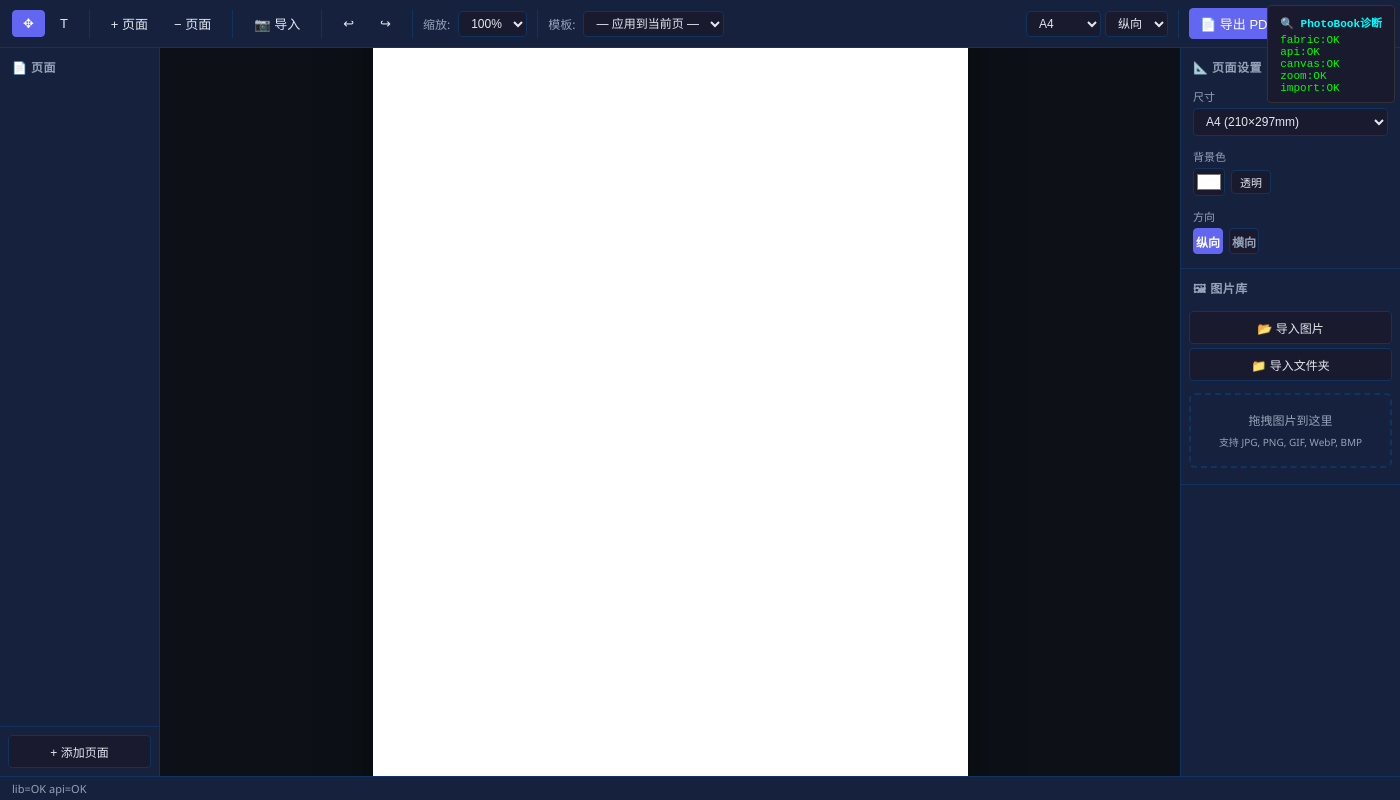
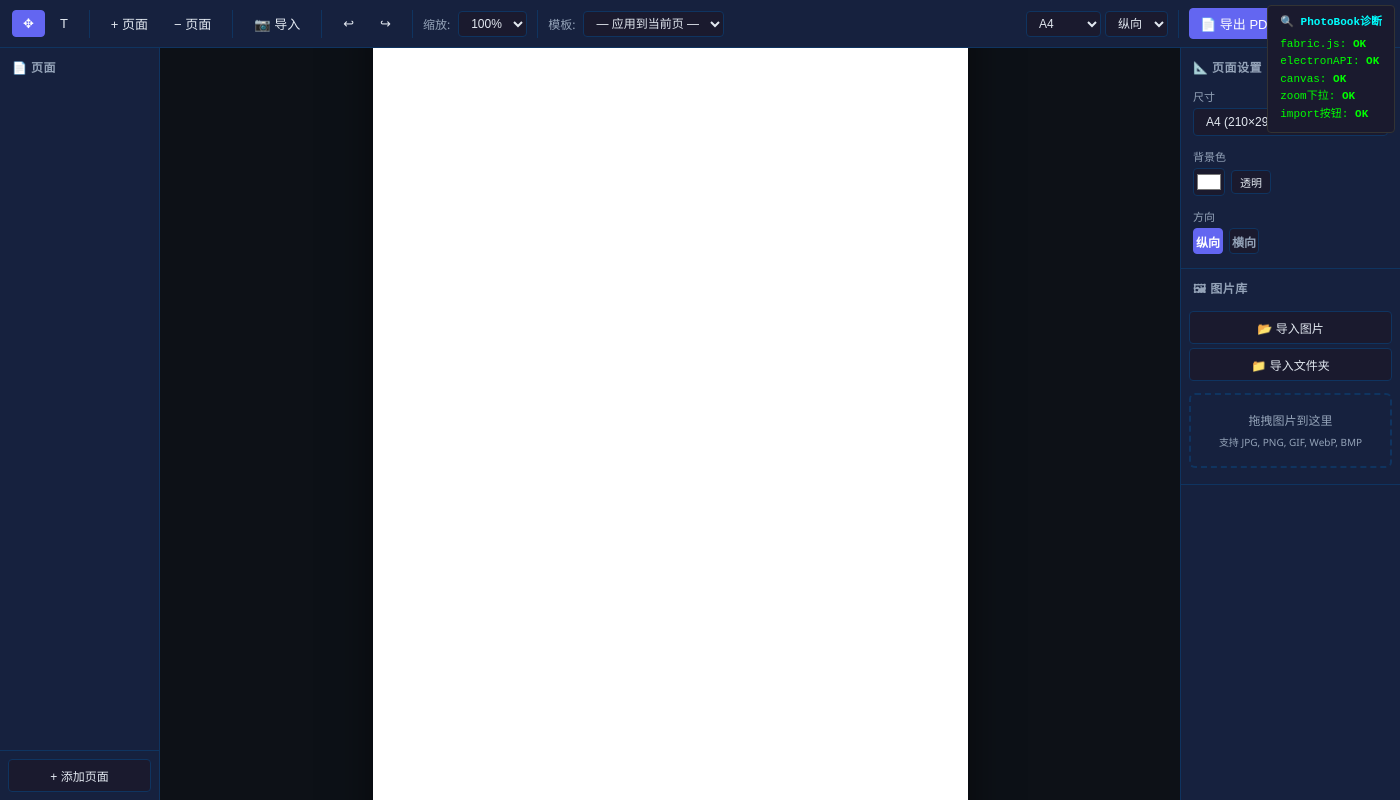
Before and after one commit to Annie-lp/photo-book-studio, an Electron app: page index.html in a window 1400 px wide. Drawn offline with Linux system fonts and the light colour scheme.

Commit message:
fix: run diagnostic after renderer.js so DOM and libs are ready

```diff
--- a/index.html
+++ b/index.html
@@ -267,20 +267,16 @@
     </div>
   </div>
 
-  <!-- Quick Diagnostic Panel -->
-  <div id="diag-panel" style="position:fixed;top:5px;right:5px;background:#1a1a2e;color:#0f0;border:1px solid #333;padding:8px 12px;font-size:11px;font-family:monospace;z-index:9999;border-radius:4px;max-width:300px;">
-    <div style="font-weight:bold;margin-bottom:4px;color:#0ff;">🔍 PhotoBook诊断</div>
-    <div id="diag-msg">检测中...</div>
-  </div>
+  <script src="src/renderer.js"></script>
 
-  <!-- Status Bar -->
-  <div id="status-bar">
-    <span id="status-text">就绪</span>
-    <span id="status-info"></span>
-  </div>
-
+  <!-- Diagnostic Panel (runs after renderer.js is loaded) -->
   <script>
   (function(){
+    var panel = document.createElement('div');
+    panel.id = 'diag-panel';
+    panel.style.cssText = 'position:fixed;top:5px;right:5px;background:#1a1a2e;color:#0f0;border:1px solid #333;padding:8px 12px;font-size:11px;font-family:monospace;z-index:99999;border-radius:4px;max-width:320px;line-height:1.6;';
+    panel.innerHTML = '<div style="font-weight:bold;margin-bottom:4px;color:#0ff;">🔍 PhotoBook诊断</div><div id="diag-msg">检测中...</div>';
+    document.body.appendChild(panel);
     var d = document.getElementById('diag-msg');
     var s = document.getElementById('status-text');
     var parts = [];
@@ -289,18 +285,15 @@
     var zoomOK = !!document.getElementById('zoom-select');
     var importOK = !!document.getElementById('btn-import-images');
     var canvasOK = !!document.getElementById('fabric-canvas');
-    parts.push('fabric:' + (libOK ? '<span style="color:#0f0">OK</span>' : '<span style="color:#f44">MISSING</span>'));
-    parts.push('api:' + (apiOK ? '<span style="color:#0f0">OK</span>' : '<span style="color:#f44">MISSING</span>'));
-    parts.push('canvas:' + (canvasOK ? '<span style="color:#0f0">OK</span>' : '<span style="color:#f44">MISSING</span>'));
-    parts.push('zoom:' + (zoomOK ? '<span style="color:#0f0">OK</span>' : '<span style="color:#f44">MISSING</span>'));
-    parts.push('import:' + (importOK ? '<span style="color:#0f0">OK</span>' : '<span style="color:#f44">MISSING</span>'));
+    parts.push('fabric.js: <b>' + (libOK ? '<span style="color:#0f0">OK</span>' : '<span style="color:#f44">MISSING</span>') + '</b>');
+    parts.push('electronAPI: <b>' + (apiOK ? '<span style="color:#0f0">OK</span>' : '<span style="color:#f44">MISSING</span>') + '</b>');
+    parts.push('canvas: <b>' + (canvasOK ? '<span style="color:#0f0">OK</span>' : '<span style="color:#f44">MISSING</span>') + '</b>');
+    parts.push('zoom下拉: <b>' + (zoomOK ? '<span style="color:#0f0">OK</span>' : '<span style="color:#f44">MISSING</span>') + '</b>');
+    parts.push('import按钮: <b>' + (importOK ? '<span style="color:#0f0">OK</span>' : '<span style="color:#f44">MISSING</span>') + '</b>');
     d.innerHTML = parts.join('<br>');
     if (s) s.textContent = 'lib='+(libOK?'OK':'ERR')+' api='+(apiOK?'OK':'ERR');
-    if (!libOK || !apiOK) {
-      document.getElementById('diag-panel').style.background = '#3a0000';
-    }
+    if (!libOK || !apiOK) panel.style.background = '#3a0000';
   })();
   </script>
-  <script src="src/renderer.js"></script>
 </body>
 </html>
```
